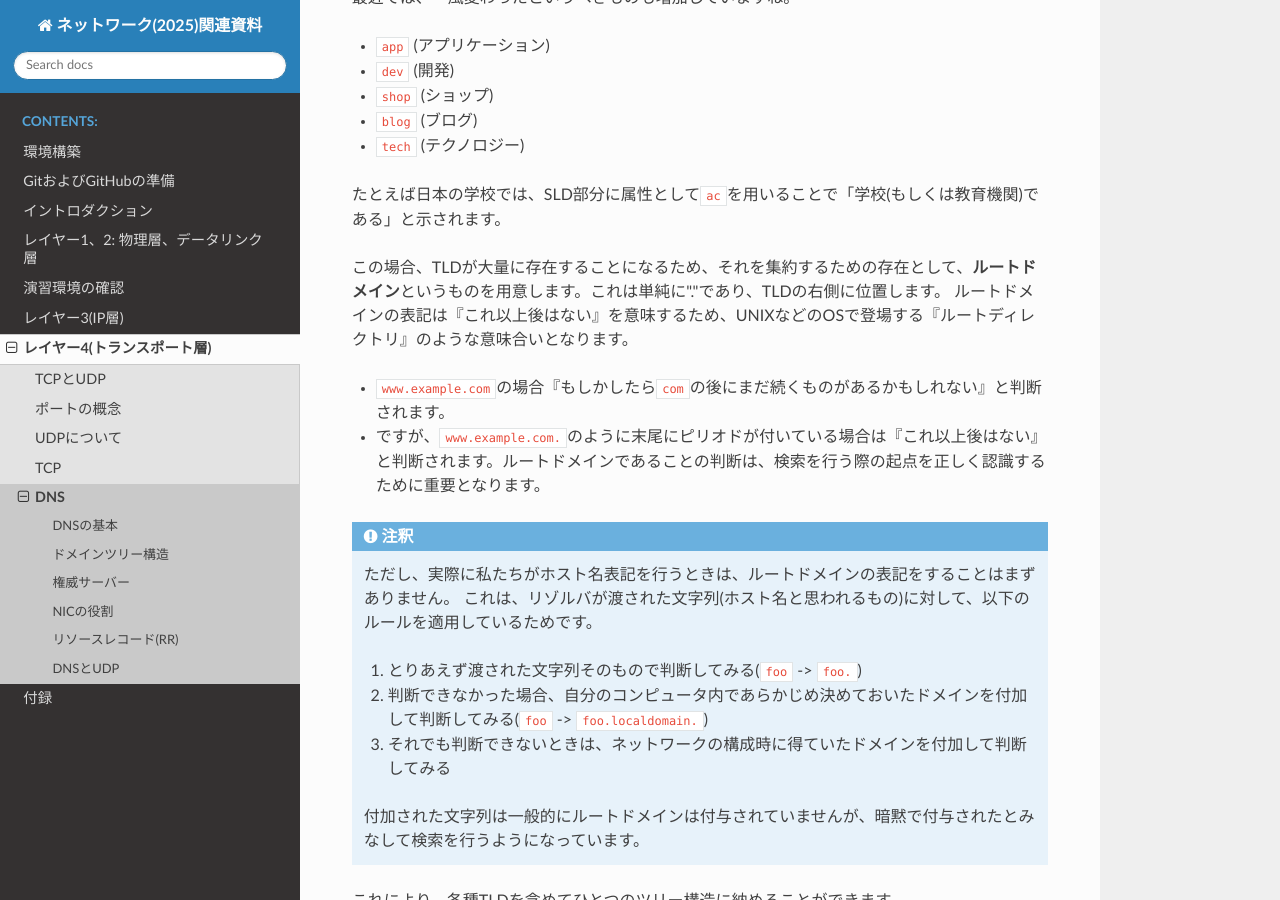
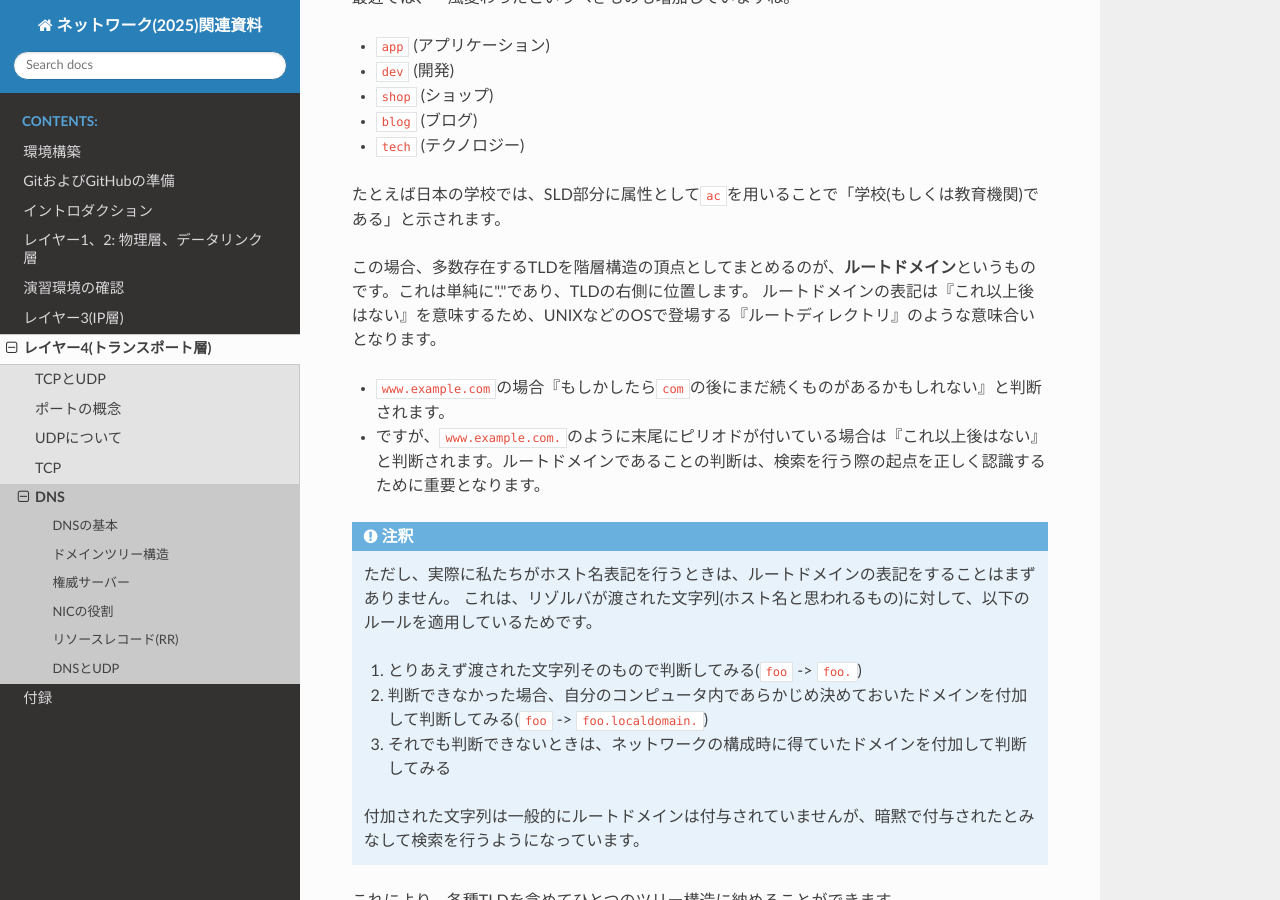
Before and after one commit to densuke/2025-network-doc, a Sphinx documentation site: the page built from source/transport/dns.md, in a window 1280 px wide and 900 px high, scrolled down 2954 px. Built offline with Sphinx 7.4.7 and the Read the Docs theme 3.1.0, drawn with Linux system fonts in a browser that asks for light colours; pages that are not in the unit, such as notebooks, are missing from menus.

Commit message:
ルートドメインの表記をわかりやすく
Co-authored-by: gemini-code-assist[bot] <176961590+gemini-code-assist[bot]@users.noreply.github.com>

```diff
--- a/source/transport/dns.md
+++ b/source/transport/dns.md
@@ -137,7 +137,7 @@ TLDは様々なものがあります。
 
 たとえば日本の学校では、SLD部分に属性として`ac`を用いることで「学校(もしくは教育機関)である」と示されます。
 
-この場合、TLDが大量に存在することになるため、それを集約するための存在として、**ルートドメイン**というものを用意します。これは単純に"."であり、TLDの右側に位置します。
+この場合、多数存在するTLDを階層構造の頂点としてまとめるのが、**ルートドメイン**というものです。これは単純に"."であり、TLDの右側に位置します。
 ルートドメインの表記は『これ以上後はない』を意味するため、UNIXなどのOSで登場する『ルートディレクトリ』のような意味合いとなります。
 
 - `www.example.com`の場合『もしかしたら`com`の後にまだ続くものがあるかもしれない』と判断されます。
```
